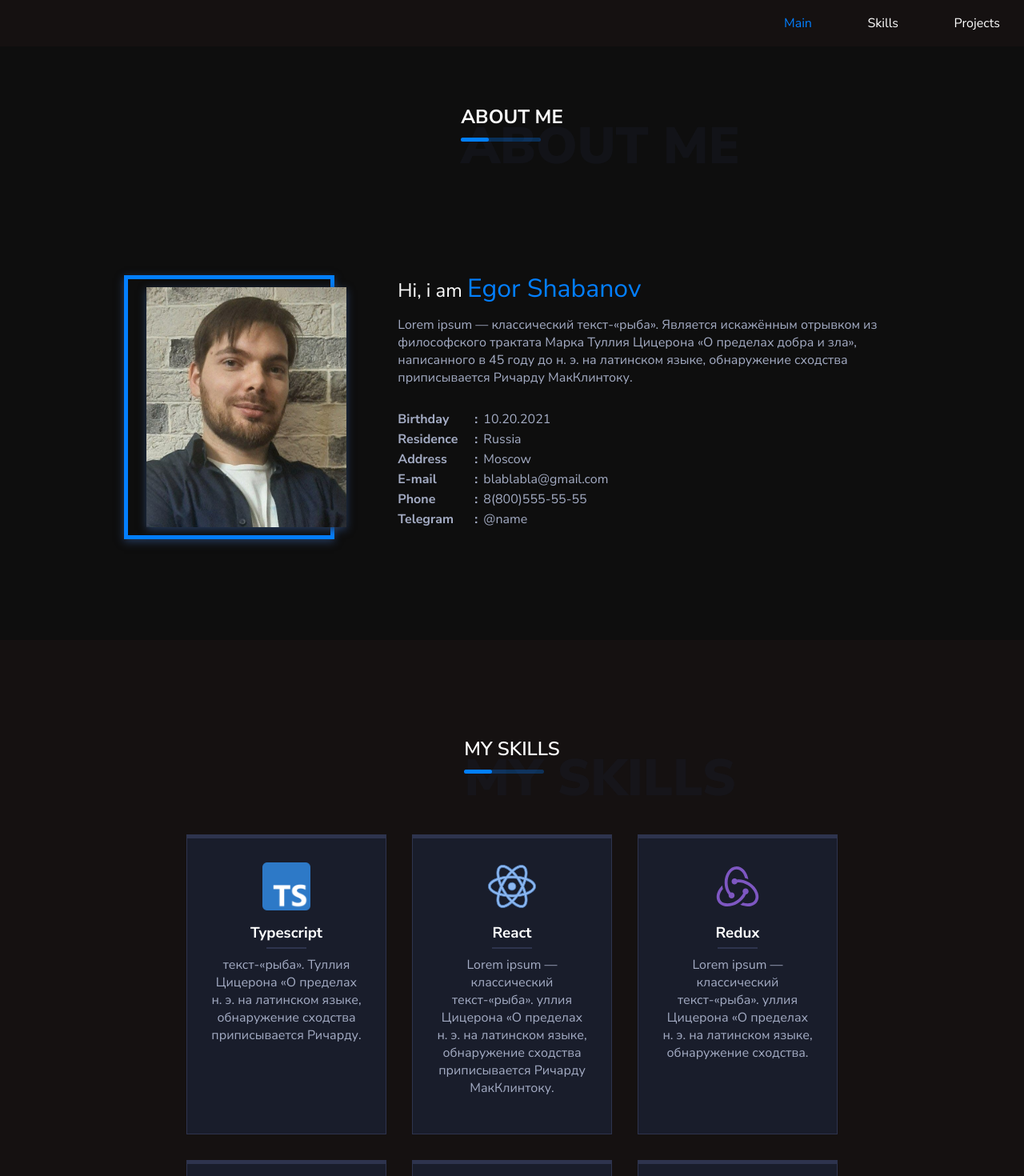
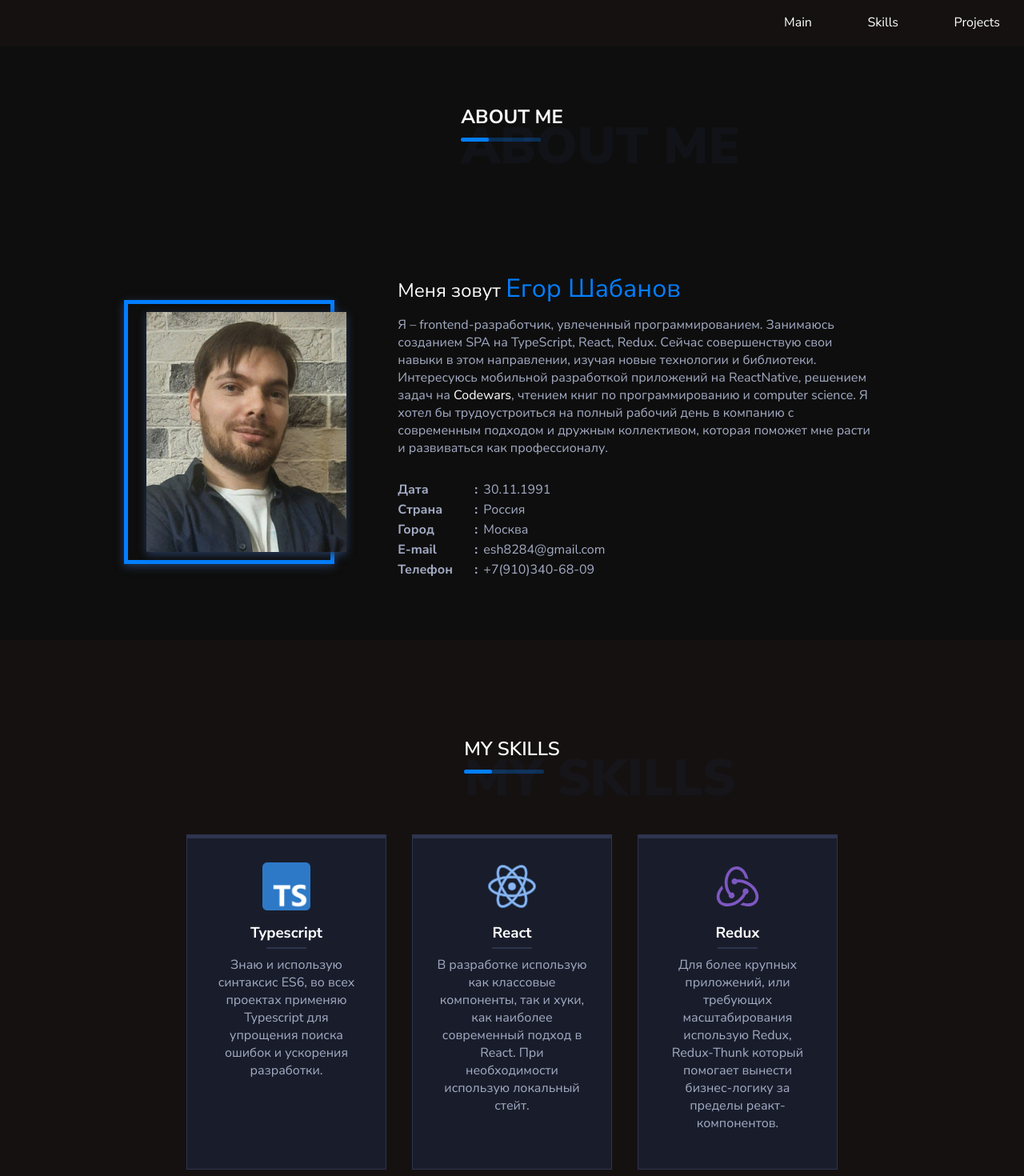
Before and after one commit to Esha-man/portfolio, a React (Create React App) app: page / in a window 1280 px wide. Shown: the top 1470 px of the page at 80% size. Built offline with nearby package versions, Linux system fonts and the light colour scheme.

Commit message:
pre-release

```diff
--- a/src/Header/BurgerNav/BurgerNav.module.scss
+++ b/src/Header/BurgerNav/BurgerNav.module.scss
@@ -32,7 +32,7 @@
       color: rgb(255, 255, 255);
 
       &:hover {
-        border-bottom: 2px solid #037fff;
+        border-bottom: 2px solid $auxiliaryColor;
         transition: 0.5s;
       }
 
@@ -42,7 +42,7 @@
     }
 
     .active {
-      color: #037fff;
+      //color: #037fff;
     }
   }
 
@@ -61,27 +61,20 @@
 
     width: 30px;
     height: 30px;
-    background-color: $bgColor;
+    background-color: $bgSecondColor;
     position: absolute;
     top: 14px;
     right: 20px;
     color: white;
 
-    border: 2px solid $bgColor;
+    border: 2px solid $auxiliaryColor;
 
-    .btnDots {
-      width: 30px;
-      height: 1px;
-      background-color: #037fff;
+    .btnLines {
+      width: 20px;
+      height: 2px;
+      background-color: $auxiliaryColor;
       //border-bottom: 1px dotted #037fff;
       &:after {
-        //content: "";
-        //position: absolute;
-        //height: 100%;
-        //width: 100%;
-        //bottom: -7px;
-        //left: 8px;
-        //z-index: 20;
         transform: translateY(-8px);
       }
 
@@ -98,45 +91,9 @@
 
   }
 
-
 }
 
-//
-//.cube {
-//  position: absolute;
-//  width: 30px;
-//  height: 30px;
-//  //background-color: $auxiliaryColor;
-//  top: 14px;
-//  right: 20px;
-//  transform-style: preserve-3d;
-//  transform: rotateX(-30deg);
-//  animation: animate 4s linear infinite;
-//}
-//@keyframes animate {
-//  0% {
-//    transform: rotateX(-30deg);
-//  }
-//}
-//.cube div {
-//  position: absolute;
-//  top: 0;
-//  left: 0;
-//  width: 100%;
-//  height: 100%;
-//  transform-style: preserve-3d;
-//
-//}
-//.cube div span {
-//  position: absolute;
-//  top: 0;
-//  left: 0;
-//  width: 100%;
-//  height: 100%;
-//  background: linear-gradient($bgColor, $auxiliaryColor);
-//  //transform: rotateY(calc(90deg * var(--i))) translateZ(15px);
-//
-//}
+
 
 
 @media screen and (min-width: 501px) {
--- a/src/Header/BurgerNav/BurgerNav.tsx
+++ b/src/Header/BurgerNav/BurgerNav.tsx
@@ -8,77 +8,37 @@ export const BurgerNav = () => {
     const toggleNav = () => {
         setButtonOn(!buttonOn)
     }
-    const s1 = 1
-    const s2 = 2
-    const s3 = 3
-    const s4 = 4
-    const st1 = () => {
-        return {transform: `rotateY(calc(90deg) * ${s1})) translateZ: 15px`,}
-    }
-    const st2 = () => {
-        return {transform: `rotateY(calc(90deg) * ${s2})) translateZ: 15px`,}
-    }
-    const st3 = () => {
-        return {transform: `rotateY(calc(90deg) * ${s3})) translateZ: 15px`,}
-    }
-    const st4 = () => {
-        return {transform: `rotateY(calc(90deg) * ${s4})) translateZ: 15px`,}
-    }
-
-    //     const st1 = () => {
-    //   return {transform: `rotateY(calc(90deg) * var(${s1}))) translateZ: 15px`,}
-    // }
-    //  const st2 = () => {
-    //   return {transform: `rotateY(calc(90deg) * var(${s2}))) translateZ: 15px`,}
-    // }
-    //  const st3 = () => {
-    //   return {transform: `rotateY(calc(90deg) * var(${s3}))) translateZ: 15px`,}
-    // }
-    //  const st4 = () => {
-    //   return {transform: `rotateY(calc(90deg) * var(${s4}))) translateZ: 15px`,}
-    // }
-    //
-    //
-
 
     return (
         <nav className={cssStyle.burgerNav}>
 
-            <ul className={buttonOn ? `${cssStyle.showNav} ${cssStyle.burgerNavItems}` : cssStyle.burgerNavItems}>
-                <li><Link
+            <div className={buttonOn ? `${cssStyle.showNav} ${cssStyle.burgerNavItems}` : cssStyle.burgerNavItems}>
+                <Link
                     activeClass={cssStyle.active}
                     to="main"
                     spy={true}
                     smooth={true}
                     offset={0}
-                    duration={500}>Main</Link></li>
-                <li><Link
+                    duration={500}>Main</Link>
+                <Link
                     activeClass={cssStyle.active}
                     to="skills"
                     spy={true}
                     smooth={true}
                     offset={10}
-                    duration={500}>Skills</Link></li>
-                <li><Link
+                    duration={500}>Skills</Link>
+                <Link
                     activeClass={cssStyle.active}
                     to="projects"
                     spy={true}
                     smooth={true}
                     offset={10}
-                    duration={500}>Projects</Link></li>
-            </ul>
+                    duration={500}>Projects</Link>
+            </div>
 
             <div onClick={toggleNav} className={cssStyle.burgerBtn}>
-                <div className={cssStyle.btnDots}></div>
+                <div className={cssStyle.btnLines}></div>
             </div>
-            {/*<div className={cssStyle.cube}>*/}
-            {/*    <div>*/}
-            {/*        <span style={st1()}></span>*/}
-            {/*        <span style={st2()}></span>*/}
-            {/*        <span style={st3()}></span>*/}
-            {/*        <span style={st4()}></span>*/}
-            {/*    </div>*/}
-            {/*</div>*/}
         </nav>
     )
 }
--- a/src/Header/Nav/Nav.module.scss
+++ b/src/Header/Nav/Nav.module.scss
@@ -12,13 +12,13 @@
 
   }
 
-  ul {
+  .navItems {
     width: 100%;
     display: flex;
     flex-direction: row;
     justify-content: space-between;
 
-    li {
+
       a {
         border-bottom: 2px solid #151111;
         text-decoration: none;
@@ -32,14 +32,16 @@
         &:not(:hover) {
           transition: 0.5s;
         }
+
       }
+    .active {
+      //color: #037fff;
     }
+
   }
 
-  .active {
-    color: #037fff;
-  }
 }
+
 
 @media screen and (max-width: 500px) {
   .nav {
@@ -47,11 +49,20 @@
   }
 }
 
+
+//@import "../../common/styles/variables";
+//@import "../../common/styles/mixins";
+//
 //.nav {
+//  padding-right: 30px;
 //  width: 300px;
 //  display: flex;
 //  justify-content: space-between;
 //  color: rgb(255, 255, 255);
+//  @media screen and (max-width: 900px) {
+//    padding-right: 0;
+//
+//  }
 //
 //  ul {
 //    width: 100%;
@@ -59,6 +70,26 @@
 //    flex-direction: row;
 //    justify-content: space-between;
 //
+//    li {
+//      a {
+//        border-bottom: 2px solid #151111;
+//        text-decoration: none;
+//        color: rgb(255, 255, 255);
+//
+//        &:hover {
+//          border-bottom: 2px solid #037fff;
+//          transition: 0.5s;
+//        }
+//
+//        &:not(:hover) {
+//          transition: 0.5s;
+//        }
+//      }
+//    }
+//  }
+//
+//  .active {
+//    color: #037fff;
 //  }
 //}
 //
--- a/src/Header/Nav/Nav.tsx
+++ b/src/Header/Nav/Nav.tsx
@@ -3,34 +3,60 @@ import Link from "react-scroll/modules/components/Link";
 import cssStyle from "./Nav.module.scss"
 
 export const Nav = () => {
-
-
     return (
     <nav className={cssStyle.nav}>
-        <ul>
-            <li><Link
+        <div className={cssStyle.navItems}>
+            <Link
                 activeClass={cssStyle.active}
                 to="main"
                 spy={true}
                 smooth={true}
                 offset={0}
-                duration={500}>Main</Link></li>
-            <li><Link
+                duration={500}>Main</Link>
+            <Link
                 activeClass={cssStyle.active}
                 to="skills"
                 spy={true}
                 smooth={true}
-                offset={10}
-                duration={500}>Skills</Link></li>
-            <li><Link
+                offset={0}
+                duration={500}>Skills</Link>
+            <Link
                 activeClass={cssStyle.active}
                 to="projects"
                 spy={true}
                 smooth={true}
-                offset={21}
-                duration={500}>Projects</Link></li>
-        </ul>
+                offset={0}
+                duration={500}>Projects</Link>
+        </div>
     </nav>
   )
-
 }
+// export const Nav = () => {
+//     return (
+//     <nav className={cssStyle.nav}>
+//         <ul>
+//             <li><Link
+//                 activeClass={cssStyle.active}
+//                 to="main"
+//                 spy={true}
+//                 smooth={true}
+//                 offset={0}
+//                 duration={500}>Main</Link></li>
+//             <li><Link
+//                 activeClass={cssStyle.active}
+//                 to="skills"
+//                 spy={true}
+//                 smooth={true}
+//                 offset={5}
+//                 duration={500}>Skills</Link></li>
+//             <li><Link
+//                 activeClass={cssStyle.active}
+//                 to="projects"
+//                 spy={true}
+//                 smooth={true}
+//                 offset={20}
+//                 duration={500}>Projects</Link></li>
+//         </ul>
+//     </nav>
+//   )
+// }
--- a/src/Main/AboutMe/AboutMe.tsx
+++ b/src/Main/AboutMe/AboutMe.tsx
@@ -10,12 +10,12 @@ type AboutMeRowsObjType = {
 export const AboutMe = () => {
 
     const aboutMeRows: AboutMeRowsObjType[] = ([
-        {title: "Birthday", value: "10.20.2021"},
-        {title: "Residence", value: "Russia"},
-        {title: "Address", value: "Moscow"},
-        {title: "E-mail", value: "blablabla@gmail.com"},
-        {title: "Phone", value: "8(800)555-55-55"},
-        {title: "Telegram", value: "@name"},
+        {title: "Дата", value: "30.11.1991"},
+        {title: "Страна", value: "Россия"},
+        {title: "Город", value: "Москва"},
+        {title: "E-mail", value: "esh8284@gmail.com"},
+        {title: "Телефон", value: "+7(910)340-68-09"},
+        // {title: "Telegram", value: "@name"},
     ])
 
 
--- a/src/Main/Main.tsx
+++ b/src/Main/Main.tsx
@@ -26,15 +26,17 @@ export const Main = () => {
                     </div>
 
                     <div className={styles.text}>
-                        <h2 className={styles.aboutName}>Hi, i am <span>Egor Shabanov</span></h2>
+                        <h2 className={styles.aboutName}>Меня зовут <span>Егор Шабанов</span></h2>
 
                         <p className={styles.textBody}>
-                            Lorem ipsum — классический текст-«рыба». Является искажённым
-                            отрывком из философского трактата
-                            Марка Туллия Цицерона «О пределах добра и зла»,
-                            написанного в 45 году до н. э. на латинском языке, обнаружение
-                            сходства приписывается
-                            Ричарду МакКлинтоку.
+                            Я – frontend-разработчик, увлеченный программированием. Занимаюсь созданием SPA на
+                            TypeScript, React, Redux. Сейчас совершенствую свои навыки в этом направлении, изучая новые
+                            технологии и библиотеки.
+                            Интересуюсь мобильной разработкой приложений на ReactNative, решением задач на <a
+                            href="https://www.codewars.com/users/Esha-man" style={{color: "white"}}>Codewars</a>,
+                            чтением книг по программированию и computer science.
+                            Я хотел бы трудоустроиться на полный рабочий день в компанию с современным подходом и
+                            дружным коллективом, которая поможет мне расти и развиваться как профессионалу.
                         </p>
                         <div className={styles.meInfo}>
 
--- a/src/Projects/Projects.tsx
+++ b/src/Projects/Projects.tsx
@@ -25,41 +25,39 @@ export const Projects = () => {
         {
             icon: {backgroundImage: `url(${todolistTS})`},
             title: "Todolist TS",
-            description: "Todolist TS Todolist TS Todolist TS Todolist TS Todolist TS Todolist " +
-                "TS Todolist TS Todolist TS Todolist TS",
+            description: "Трекер задач, написанный на React и Typescript. Для управления состоянием используется Redux." +
+                " Также применяется Redux-Thunk, Axios и MaterialUi.",
             ghPages: "https://esha-man.github.io/Todolist_TS/",
             ghCode: "https://github.com/Esha-man/Todolist_TS",
         },
         {
             icon: {backgroundImage: `url(${socialNetwork})`},
             title: "Social network",
-            description: "Social networkSocial networkSocial networkSocial networkSocial" +
-                " networkSocial networkSocial networkSocial network",
+            description: "Проект на React, Redux, TS, RestAPI, Redux-Thunk, MaterialUI," +
+                " используются как хуки так и классовые компоненты." +
+                " Email: esh8284@gmail.com, Pass: hellO28415again",
             ghPages: "https://esha-man.github.io/social_network/#/",
             ghCode: "https://github.com/Esha-man/social_network",
         },
         {
             icon: {backgroundImage: `url(${counter})`},
             title: "Counter",
-            description: "Counter Counter Counter Counter Counter CounterCounter" +
-                " CounterCounter Counter Counter Counter",
+            description: "Простой счетчик c использованием Rect. Состояние хранится в LocalStorage.",
             ghPages: "https://esha-man.github.io/Counter/",
             ghCode: "https://github.com/Esha-man/Counter",
         },
         {
             icon: {backgroundImage: `url(${components})`},
             title: "Simple components",
-            description: "Components Components Components Components Components " +
-                "Components Components Components Components Components " +
-                "Components Components Components",
+            description: "Небольшие компоненты на React с применением хуков.",
             ghPages: "",
             ghCode: "https://github.com/Esha-man/react__components",
 
         },
         {
             icon: {backgroundImage: `url(${todolistJS})`},
-            title: "Todolist",
-            description: "Todolist Todolist Todolist Todolist Todolist Todolist Todolist",
+            title: "TodolistJS",
+            description: "Пробный трекер задач на Javascript и CSS",
             ghPages: "",
             ghCode: "https://github.com/Esha-man/Todolist_short",
         },
@@ -74,8 +72,9 @@ export const Projects = () => {
     ])
 
     return (
+        <Fade>
         <section id={"projects"} className={style.projectsBlock}>
-            <Fade>
+
                 <div className={style.projectsContainer}>
 
                     <Heading heading={"My projects"}/>
@@ -95,7 +94,8 @@ export const Projects = () => {
                     </div>
 
                 </div>
-            </Fade>
+
         </section>
+        </Fade>
     )
 }
--- a/src/Skills/Skills.tsx
+++ b/src/Skills/Skills.tsx
@@ -24,15 +24,22 @@ type SkillItemType = {
 
 export const Skills = () => {
 
-    // const jsText = "Lorem ipsum — классический текст-«рыба». уллия Цицерона «О пределах н. э. на латинском языке, обнаружение сходства приписывается Ричарду МакКлинтоку."
-    const react = "Lorem ipsum — классический текст-«рыба». уллия Цицерона «О пределах н. э. на латинском языке, обнаружение сходства приписывается Ричарду МакКлинтоку."
-    const ts = "текст-«рыба». Туллия Цицерона «О пределах н. э. на латинском языке, обнаружение сходства приписывается Ричарду."
-    const redux = "Lorem ipsum — классический текст-«рыба». уллия Цицерона «О пределах н. э. на латинском языке, обнаружение сходства."
-    const css = "Lorem ipsum — классический текст-«рыба». уллия Цицерона «О пределах н. э. на латинском языке, обнаружение сход."
-    const tdd = "ipsum — классический текст-«рыба». уллия Цицерона «О пределах н. э. на латинском языке, обнаружение сходства приписывается Ричарду МакКлинтоку."
-    const git = "Lorem ipsum — классический текст-«рыба». уллия Цицерона «О пределах н. э. на латинском языке, обнаружение сходства приписывается Ричарду."
-    const ajax = "классический текст-«рыба». уллия Цицерона «О пужение сходства приписывается Ричарду МакКлинтоку."
-    const storybook = "классический текст-«рыба». «О пужение сходства приписывается Ричарду МакКлинтоку."
+    const ts = "Знаю и использую синтаксис ES6, во всех " +
+        "проектах применяю Typescript для упрощения поиска" +
+        " ошибок и ускорения разработки."
+    const react = "В разработке использую как классовые компоненты, так и хуки," +
+        " как наиболее современный подход в React." +
+        " При необходимости использую локальный стейт."
+    const redux = "Для более крупных приложений, или требующих масштабирования использую Redux, Redux-Thunk" +
+        " который помогает вынести бизнес-логику за пределы реакт-компонентов."
+    const css = "Использую Flexbox, препроцессоры (SCSS), принципы адаптивной и кроссбраузерной верстки. " +
+        "Также применяю сторонние библиотеки, MaterialUi."
+    const tdd = "При работе с Redux пишу unit-тесты, что позволяет вовремя находить ошибки и быстро тестировать " +
+        "отдельные участки приложения."
+    const git = "Есть опыт работы c распределенной системой контроля версиями, как самостоятельно, так и в команде."
+    const ajax = "Имеется опыт работы с асинхронным Javascript. В разработке применяю библиотеку AXIOS."
+    const storybook = "Могу использовать Storybook для создания наглядного стенда" +
+        " UI-компонентов и тестирования их работы."
 
     const skillItem: SkillItemType[] = ([
         // {icon: jsLogo, title: "Javascript", description: jsText},
--- a/src/index.css
+++ b/src/index.css
@@ -15,6 +15,10 @@ body {
 li {
   list-style-type: none
 }
+a {
+  text-decoration: none;
+
+}
 
 
 
```
